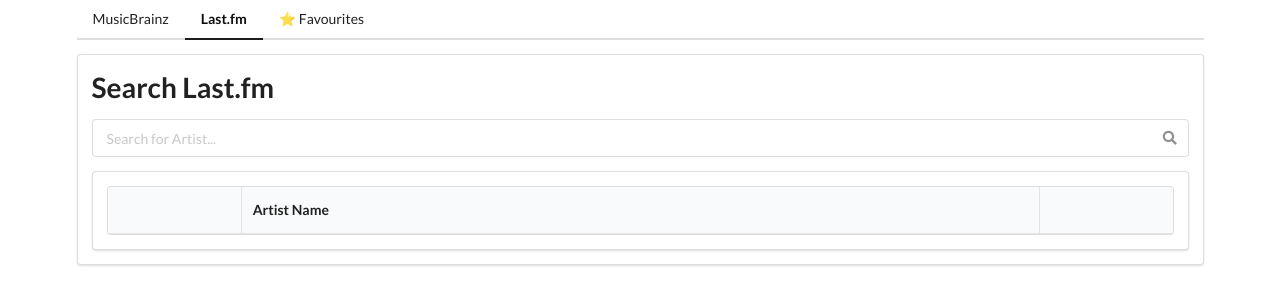
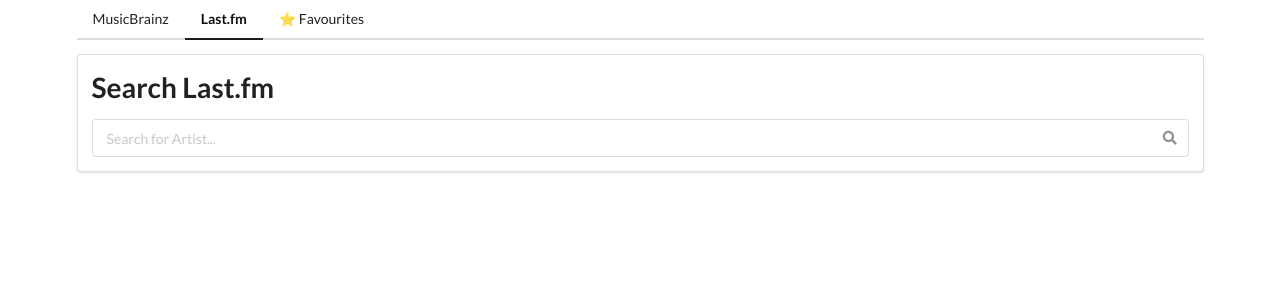
Before and after one commit to oliviersfl/last-fm, a React (Create React App) app: page / in a window 1280 px wide. Shown: the top 304 px of the page. Built offline with nearby package versions, Linux system fonts and the light colour scheme.

Commit message:
Use && operator and check for empty result in LastFm Search

```diff
--- a/src/components/Favourites.js
+++ b/src/components/Favourites.js
@@ -1,6 +1,6 @@
 function Favourites({ visible }) {
     return (
-        <div className={ "ui segment content" + (visible ? "" : " hidden") }>
+        <div className={ "ui segment content" + (!visible && " hidden") }>
             <h1>Favourites</h1>
         </div>
     )
--- a/src/components/LastFm.js
+++ b/src/components/LastFm.js
@@ -19,9 +19,9 @@ const LastFm = ({ visible }) => {
   }
 
   return (
-    <div className={ "ui segment content" + (visible ? "" : " hidden") }>
+    <div className={ "ui segment content" + (!visible && " hidden") }>
       <LastFmSearch onFormSubmit={ searchArtist } />
-      <LastFmSearchResult artists={ searchResults == null ? null : searchResults.results.artistmatches.artist }/>
+      <LastFmSearchResult artists={ (searchResults != null && searchResults.results) && searchResults.results.artistmatches.artist }/>
     </div>
   );
 }
--- a/src/components/LastFmSearchResult.js
+++ b/src/components/LastFmSearchResult.js
@@ -1,6 +1,6 @@
 const LastFmSearchResult = ( {artists }) => {
     return (
-        <div className="ui segment content">
+        <div className={ "ui segment content" + (!artists && " hidden") }>
             <table className="ui selectable celled table">
                 <thead>
                     <tr>
--- a/src/components/MusicBrainz.js
+++ b/src/components/MusicBrainz.js
@@ -21,7 +21,7 @@ function searchRelease(artistId) {
 
 const MusicBrainz = ({ visible }) => {
     return (
-        <div className={ "ui segment content" + (visible ? "" : " hidden") }>
+        <div className={ "ui segment content" + (!visible && " hidden") }>
           <MusicBrainzSearch onFormSubmit={ searchArtist } onShowRelease={ searchRelease }/>
         </div>
       );
```
